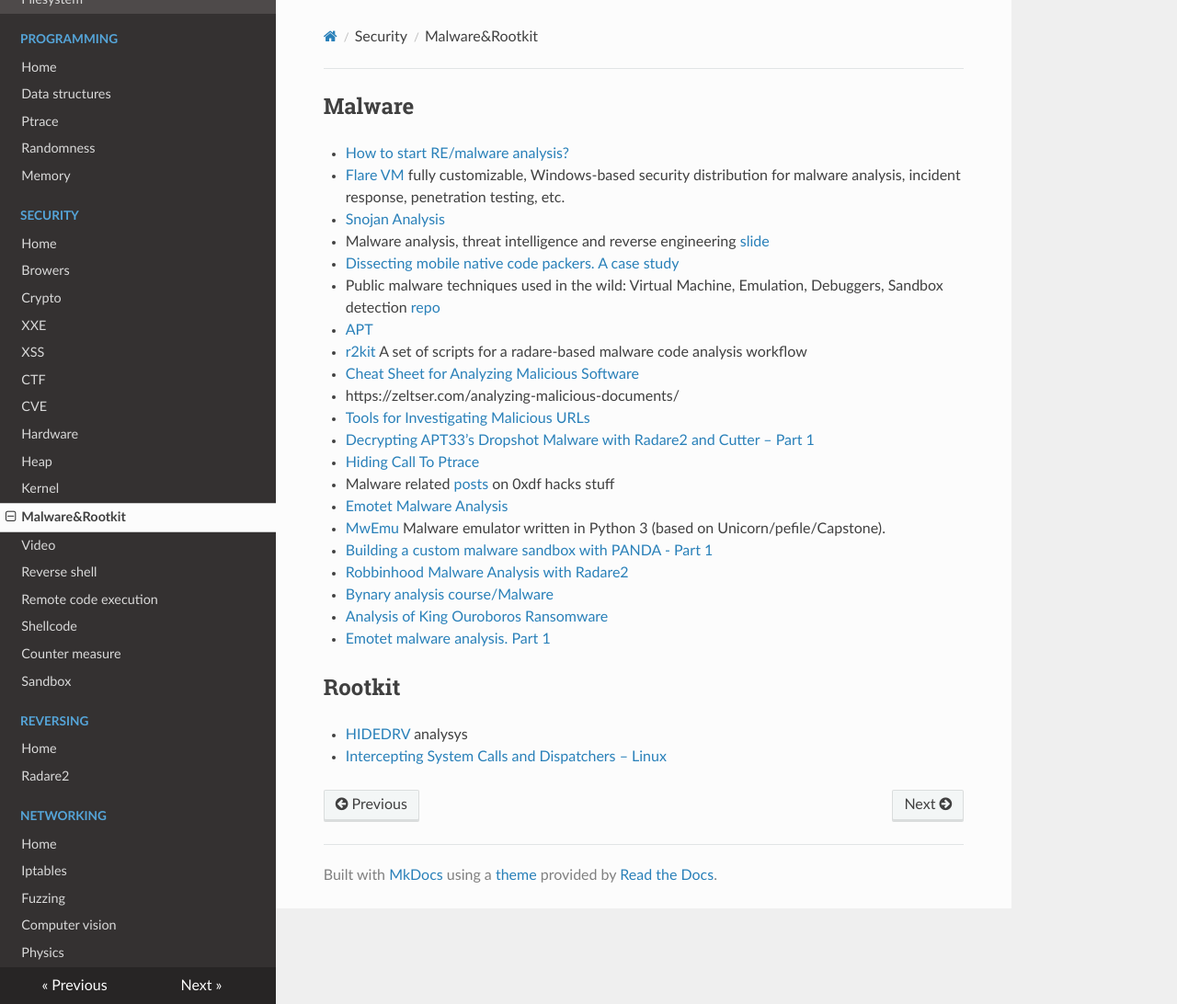
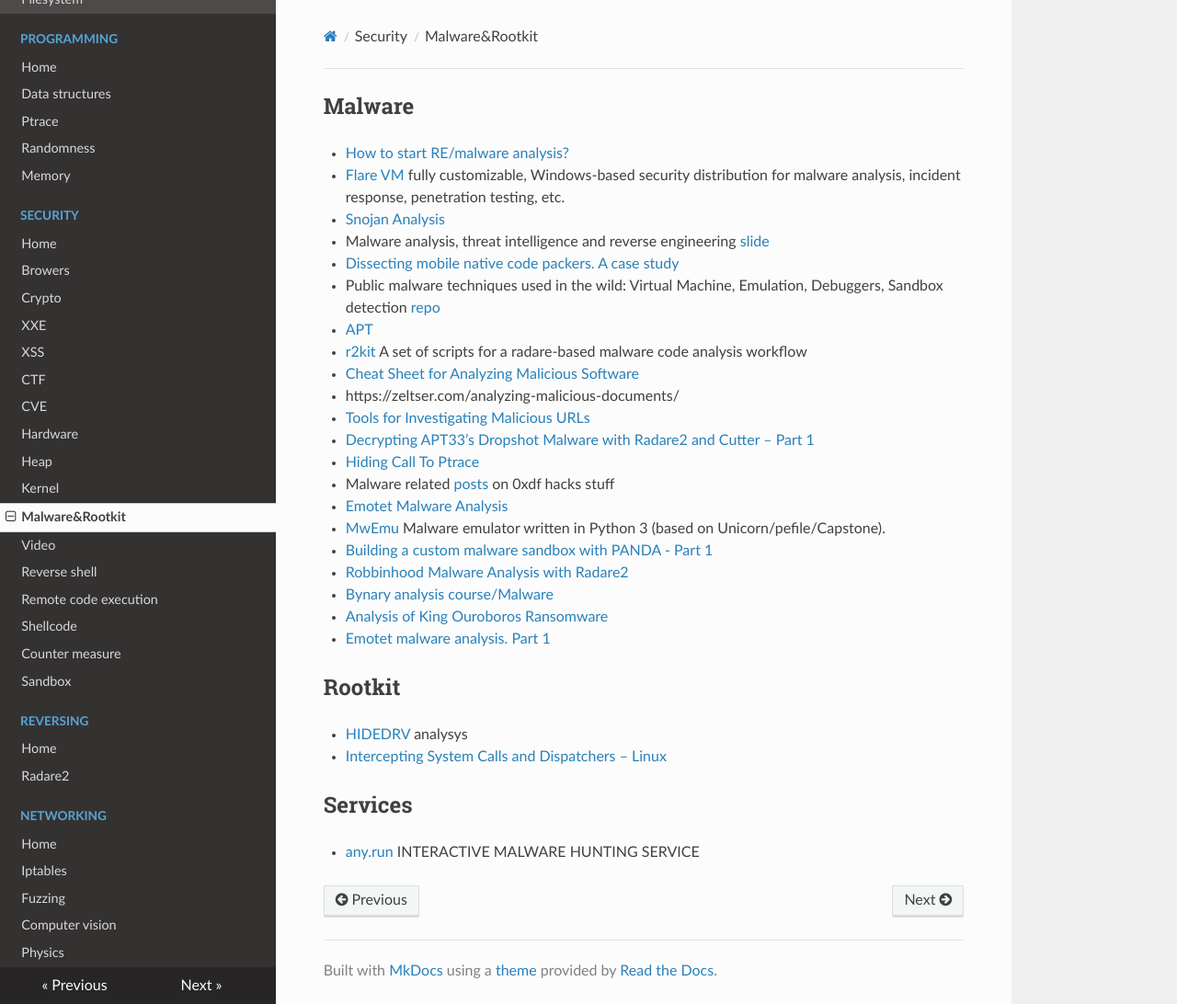
Before and after one commit to gipi/low-level, an MkDocs documentation site: the page built from docs/security/malware.md, in a window 1280 px wide and 1092 px high. Shown: the whole window at 92% size. Built offline with MkDocs 1.6.1, drawn with Linux system fonts in a browser that asks for light colours; nearby versions of some CDN libraries; old or Windows-style settings are respelled for this version of MkDocs.

Commit message:
Update malware.md

```diff
--- a/docs/security/malware.md
+++ b/docs/security/malware.md
@@ -25,3 +25,7 @@
 ## Rootkit
  - [HIDEDRV](http://www.sekoia.fr/blog/wp-content/uploads/2016/10/Rootkit-analysis-Use-case-on-HIDEDRV-v1.6.pdf) analysys
  - [Intercepting System Calls and Dispatchers – Linux](https://ruinedsec.wordpress.com/2013/04/04/modifying-system-calls-dispatching-linux/)
+
+## Services
+
+ - [any.run](https://any.run) INTERACTIVE MALWARE HUNTING SERVICE
```
